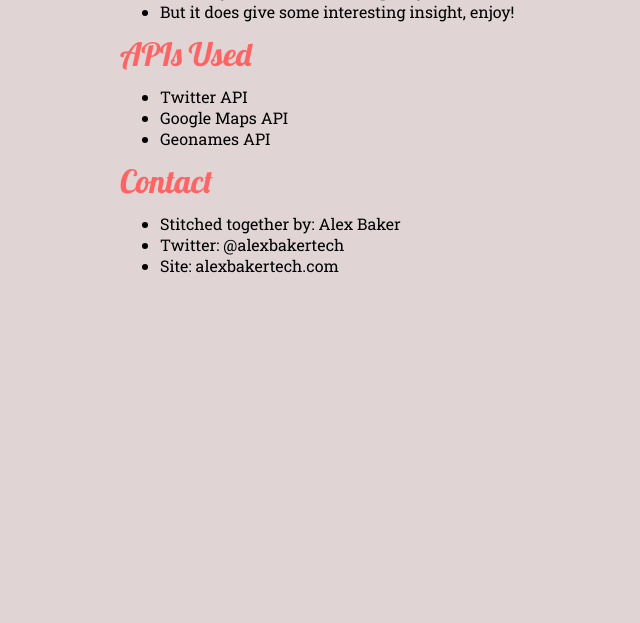
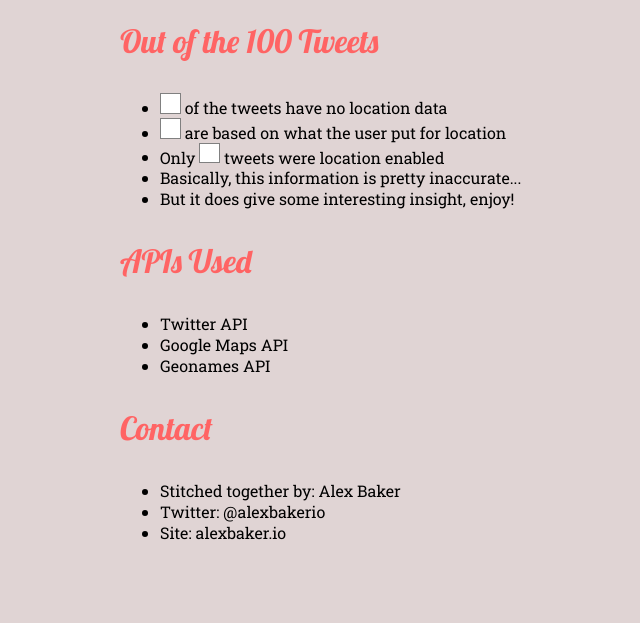
Before and after one commit to ab7/tweet-location-visualization, a Python web app: template templates/index.html in a window 1280 px wide. Shown: the part 696-1319 px from the top of the page, without its empty margins (265-905 px from the left). Before the commit the page ends 969 px from the top, so only its background shows below. Run offline with Jinja, Linux system fonts and the light colour scheme; the template is opened without the code that fills it, so the values that code supplies are empty; some libraries are stand-ins or nearby versions.

Commit message:
updated content and styled for smaller screens

```diff
--- a/static/main.css
+++ b/static/main.css
@@ -233,44 +233,39 @@ th {
 /* ==========================================================================
    Element Styles
    ========================================================================== */
-
-html {
-  height: 100%;
-}
-
 body {
   background-color: #e0d4d4;
-  font-family: 'Roboto Slab';
-  height: 100%;
+  font: 80% 'Roboto Slab';
   margin: 0;
   padding: 0;
-  min-width: 600px;
 }
 
 section {
-  margin: 0 auto;
-  width: 510px;
+  margin: 0 auto 5em;
+  max-width: 510px;
+  width: 90%;
 }
 
 h1 {
   color: #ff6464;
-  font: 2.7em/50% 'Lobster';
+  font: 4em 'Lobster';
+  margin-bottom: 1.5em;
   text-shadow: 2px 2px #8e0e0e;
 }
 
 h3 {
   color: #ff6464;
-  font: 2em/0 'Lobster';
+  font: 2em 'Lobster';
 }
 
 p {
   margin: 15px auto;
-  width: 510px;
 }
 
 input {
   border: 1px solid grey;
   border-radius: 10px;
+  margin: .5em 1em 0 0;
   padding-left: 6px;
   outline: none;
 }
@@ -309,19 +304,20 @@ a:visited {
   text-decoration: none;
 }
 
+a:hover {
+  color: #ff6464;
+}
+
 
 /* ==========================================================================
    Custom Styles
    ========================================================================== */
-
 .mapWrapper {
   position: relative;
 }
 
 #map {
-  height: 310px;
-  margin: auto;
-  width: 510px;
+  height: 200px;
 }
 
 #templates {
@@ -458,6 +454,20 @@ a:visited {
 
 
 /* ==========================================================================
+   Media queries
+   ========================================================================== */
+@media all and (min-width: 500px) {
+  body {
+    font-size: 100%;
+  }
+
+  #map {
+    height: 310px;
+  }
+}
+
+
+/* ==========================================================================
    Helper classes
    ========================================================================== */
 
--- a/templates/index.html
+++ b/templates/index.html
@@ -4,6 +4,8 @@
   <head>
     <title>Tweet Location Visualization</title>
     <meta charset="utf-8">
+    <meta name="description" content="A tweet location visualization application developed by Alex Baker.">
+    <meta name="viewport" content="width=device-width, initial-scale=1.0">
     <link rel="stylesheet" href="static/main.css">
     <link rel="stylesheet" href="//fonts.googleapis.com/css?family=Roboto+Slab%7CLobster">
     <script src="//code.jquery.com/jquery.min.js"></script>
@@ -11,14 +13,11 @@
   </head>
   <body>
     <section>
-      <h1>Tweet Location Visualization</h1>
+      <h1>Tweet Location <span class="floatR">Visualization</span></h1>
       <p>
         This app will allow you to search Twitter for the 100 most recent tweets for any keyword or hashtag. It utilizes the tweets location information to plot markers on the map below. Click on any of the markers to see the original tweet.
       </p>
-      <label>
-        Enter a keyword
-        <input type="text" name="hashtag" value="#happy" maxlength="15">
-      </label>
+      <input type="text" name="hashtag" maxlength="15" placeholder="Ex: #hello or hello">
       <button>Get Results!</button>
       <div id="error"></div>
       <div class="mapWrapper">
@@ -53,13 +52,13 @@
       <h3>Contact</h3>
       <ul>
         <li>Stitched together by:
-          <a href="//plus.google.com/u/0/116483157797299917604" target="_blank">Alex Baker</a>
+          <a href="//www.linkedin.com/in/alexbakerio" target="_blank">Alex Baker</a>
         </li>
         <li>Twitter:
-          <a href="//twitter.com/alexbakertech" target="_blank">@alexbakertech</a>
+          <a href="//twitter.com/alexbakerio" target="_blank">@alexbakerio</a>
         </li>
         <li>Site:
-          <a href="//alexbakertech.com" target="_blank">alexbakertech.com</a>
+          <a href="//alexbaker.io" target="_blank">alexbaker.io</a>
         </li>
       </ul>
     </section>
```
